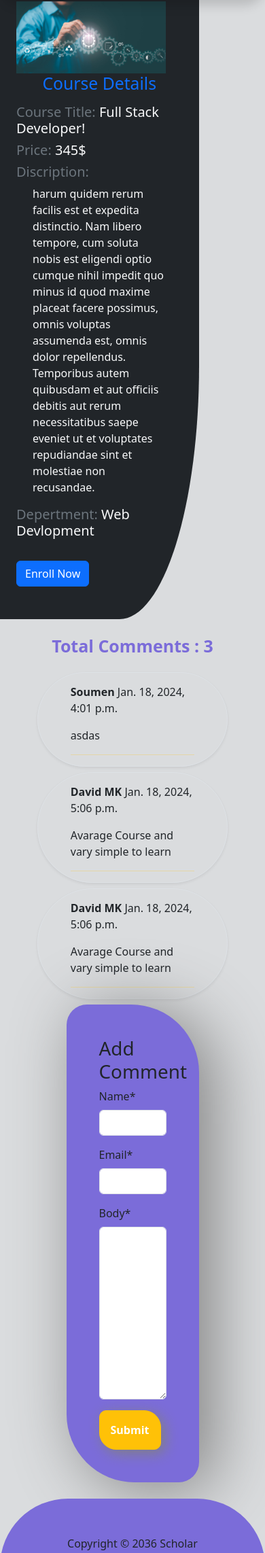
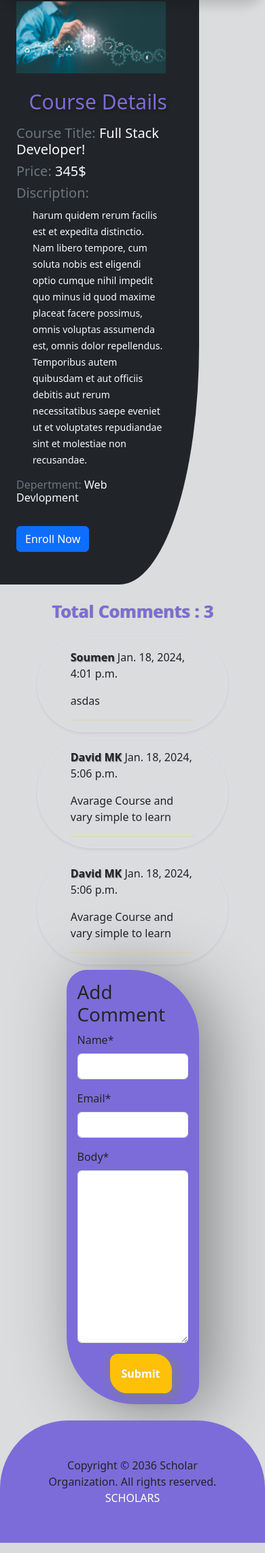
Before and after one commit to SoumenBaral/Scholars, a Django app: page /course/details/6/ in a window 390 px wide. Shown: the part 87-2372 px from the top of the page at 68% size. Run offline with Django 5.2, Linux system fonts and the light colour scheme; a user stored in the database is signed in; data comes from the database, SQL or seed files in the repository; both versions use the stored data as it was after the commit; some libraries are stand-ins or nearby versions.

Commit message:
almost final tach

```diff
--- a/Account/templates/account_activation_success.html
+++ b/Account/templates/account_activation_success.html
@@ -1,7 +1,7 @@
 {% extends 'base.html' %}
 
 {% block content %}
-  <div class="mt-5" style='width: 50%; margin: auto;'>
+  <div class="mt-5 hightContainer" style='width: 50%; margin: auto;'>
     <h2 class="text-success">Account Activated Successfully</h2>
   <p class='text-center text-secondary'>You can now <a class='text-decoration-none'href="{% url "accounts:login" %}" > log in</a></p>
   </div>
--- a/Account/templates/register.html
+++ b/Account/templates/register.html
@@ -4,7 +4,7 @@
 <div class='p-5 hightContainer'>
     <h1 class="text-center text-primary" >{{type}} page</h1>
 
-    <form class="mx-auto custom_input col-sm-10 col-md-8 col-lg-6 col-xl-4 bg-primary p-4 text-black bg-opacity-25  rounded border border-primary shadow-lg" method="post">
+    <form class="mx-auto custom_input col-sm-10 col-md-8 col-lg-6 col-xl-4 bg-primary p-4 text-black bg-opacity-25 costom-radias border border-primary shadow-lg" method="post">
         {% csrf_token %}
         <!-- {{form | crispy }} -->
 
--- a/Core/static/css/style.css
+++ b/Core/static/css/style.css
@@ -288,13 +288,21 @@
   color:#7B6CD9;
 }
 .Course_title {
-  color: rgb(68, 57, 57);
-  text-shadow: 2px 2px 4px gainsboro;
+  color: rgb(49, 43, 43);
+  text-shadow: .1px .1px .3px goldenrod;
+
 }
 .custom_input label{
  margin-top: 10px;
 }
+.costom-radias{
+  border-radius: 10px  60px;
+}
 @media screen and (max-width: 600px) {
+  .body{
+    margin: 0;
+    padding: 0;
+  }
     .vertical-line {
         display: none;
     }
@@ -307,4 +315,21 @@
       gap: 30px;
 
     }
+    .banner_container{
+      background:#7B6CD9;
+
+
+      border-radius: 0px 0px  40% 0px;
+      padding: 10px;
+  }
+
+  .banner{
+      width: 100%;
+      height: 80%;
+      margin: auto;
+  }
+  .imgCao{
+      width: 100%;
+      border-radius: 30px 0px  30% 0px;
+  }
 }
--- a/Core/templates/base.html
+++ b/Core/templates/base.html
@@ -11,8 +11,8 @@
     <link rel="stylesheet" href="{% static "css/style.css" %}">
 
 </head>
-  <body  class=' bg-secondary bg-opacity-25'>
-    <nav class="navbar navbar-expand-lg shadow sticky-top p-3 navContainer" >
+  <body  class='bg-secondary bg-opacity-25'>
+    <nav class="navbar navbar-expand-lg shadow sticky-top p-3  navContainer" >
         <div class="container-fluid">
           <a class="navbar-brand fw-bold navTitle text-white me-md-5" href="{% url "home" %}">SCHOLARS</a>
           <hr class="vertical-line">
@@ -69,9 +69,9 @@
                   >
                 </li>
                 {% endif %}
-                <li class="nav-item mx-3">
+                <li class="nav-item mx-2 ">
                   <a
-                    class=" btn-style btn btn-danger text-dark"
+                    class=" btn-style btn btn-danger text-dark mt-4 mt-md-0"
                     href="{% url "accounts:logout" %}"
                     >Logout</a
                   >
@@ -86,7 +86,7 @@
                 </li>
                 <li class="nav-item">
                   <a
-                    class=" btn btn-primary text-white btn-style"
+                    class=" btn btn-primary text-white btn-style mt-4 mt-md-0"
                     href="{% url "accounts:login" %}"
                     >login</a
                   >
--- a/Core/templates/home.html
+++ b/Core/templates/home.html
@@ -17,8 +17,8 @@
               <div class="carousel-item active">
                 <img class='imgCao' src="{% static "img/1.jpg" %}" class="d-block w-100" alt="...">
                 <div class="carousel-caption d-none d-md-block">
-                  <h5>First slide label</h5>
-                  <p>Some representative placeholder content for the first slide.</p>
+                  <h5>We are here to Teach you </h5>
+                  <p class='text-black'>“We cannot solve problems with the kind of thinking we employed when we came up with them.” — Albert Einstein</p>
                 </div>
               </div>
               <div class="carousel-item">
--- a/Course/templates/CourseDetails.html
+++ b/Course/templates/CourseDetails.html
@@ -3,18 +3,19 @@
 {% load crispy_forms_tags %}
 {% block content %}
 
+<section style='min-height: 100vh;'>
     <div class='d-md-flex  justify-content-center align-items-center banner_container w-75 bg-dark p-4'>
         <div class='col-md-7 d-md-flex  justify-content-center '>
             <img src="{{object.image.url}}" class="card-img-top" style='width: 90%;' alt="...">
         </div>
 
-    <div class="col-md-5 text-light">
-            <h2 class = "text-primary text-center mb-3">Course  Details</h2>
+         <div class="col-md-5 text-light pe-1">
+                 <h2 class = "colorX text-center mb-3 my-4 navTitle">Course  Details</h2>
                  <h5 class=""><span class="text-secondary">Course Title:</span>  {{object.Course_Title}}</h5>
                  <h5 class=""><span class="text-secondary">Price: </span>{{object.price}}$</h5>
                  <h5 class='text-secondary'>Discription:</h5>
-            <p class='mx-4'>{{object.Content}}</p>
-            <h5 class=""><span class="text-secondary">Depertment: </span>{{object.Type.Name}}</h3>
+                 <p class='mx-4'><small>{{object.Content}}</small></p>
+                 <h6 class="pe-5"><span class="text-secondary">Depertment: </span>{{object.Type.Name}}</h6>
 
                      {% if request.user.is_authenticated %}
                      <a href="{% url "enrolled" object.id %}" class="btn btn-primary my-4">Enroll Now</a>
@@ -23,12 +24,12 @@
 
      </div>
 
-{% if user.is_authenticated %}
+
      <div class=" m-2">
-    <h5 class="p-3 comment-count text-center">Total Comments : {{comments | length}}</h5>
+         <h5 class="p-3 comment-count text-center  " style='text-shadow: 1px 0px 1px gray;'>Total Comments : {{comments | length}}</h5>
          {% for comment in comments %}
        <div class="card-body border m-2 shadow-sm w-75 mx-auto rounded-pill px-5 pt-3">
-        <p><b>{{comment.name}}</b> {{comment.created_on}}</p>
+             <p><b style='text-shadow: 1px 1px 1px gray;' class="">{{comment.name}}</b> {{comment.created_on}}</p>
              <p>{{comment.body}}</p>
              <hr class='text-warning'>
          </div>
@@ -36,15 +37,17 @@
 
          {% endfor %}
      </div>
-<div class=" w-50 m-auto p-5 comment">
+     {% if user.is_authenticated %}
+     <div class=" w-50 m-auto p-3 p-md-5 comment">
          <div class="card-body ">
              <form method="post">
                  <h1>Add Comment</h1>
                  {% csrf_token %}
                  {{comment_form | crispy}}
 
-            <button class="btn btn-warning btn-style p-3 fw-bold text-white content-end">Submit</button>
+                 <button class="btn btn-warning btn-style p-3 ms-5 ms-md-0 fw-bold text-white content-end">Submit</button>
          </div>
      </div>
+</section>
 {% endif %}
 {% endblock content %}
--- a/Course/templates/TeacherDashboard.html
+++ b/Course/templates/TeacherDashboard.html
@@ -17,9 +17,9 @@
             <p class="">{{i.Content|truncatewords:20}}</p>
             <p class=" mt-5">price: {{i.price}}$</p>
             <div class='d-flex justify-content-center  gap-1'>
-                <button><a class='text-decoration-none text-warning' href="{% url "edit" i.id%}">Edit</a></button>
-                <button ><a  class='text-decoration-none text-danger' href="{% url "delete" i.id%}">Delete</a></button>
-                <button><a class='text-decoration-none' href="{% url "details_view" i.id%}">Details</a></button>
+                <button><a class='text-decoration-none text-warning shadow' href="{% url "edit" i.id%}">Edit</a></button>
+                <button ><a  class='text-decoration-none text-danger shadow' href="{% url "delete" i.id%}">Delete</a></button>
+                <button><a class='text-decoration-none shadow' href="{% url "details_view" i.id%}">Details</a></button>
             </div>
 
             <span class='count'>{{i.price}}$</span>
--- a/Course/templates/addCourse.html
+++ b/Course/templates/addCourse.html
@@ -6,7 +6,7 @@
 <div class='p-5 hightContainer'>
     <h1 class="text-center text-primary" >{{type}} Course</h1>
 
-    <form class="mx-auto col-sm-10 col-md-8 col-lg-6 col-xl-4 bg-primary p-4 text-white bg-opacity-25 rounded border border-primary shadow-lg" method="post" enctype="multipart/form-data">
+    <form class="mx-auto text-black col-sm-10 col-md-8 col-lg-6 col-xl-4 bg-primary p-4  bg-opacity-25 costom-radias border border-primary shadow-lg" method="post" enctype="multipart/form-data">
         {% csrf_token %}
 
         {{form|crispy}}
--- a/Course/templates/delete.html
+++ b/Course/templates/delete.html
@@ -8,7 +8,7 @@
     <form style="width:50% ; margin : auto;" class='d-flex flex-wrap justify-content-center' method="post">
         {% csrf_token %}
         {{form|crispy}}
-        <button class ='btn btn-danger btn-style'> Delete</button>
+        <button class ='btn btn-danger btn-style m-5'> Delete</button>
 
     </form>
  </div>
```
Also changed, not shown: db.sqlite3. Lines whose indentation alone changed are shown as unchanged.
